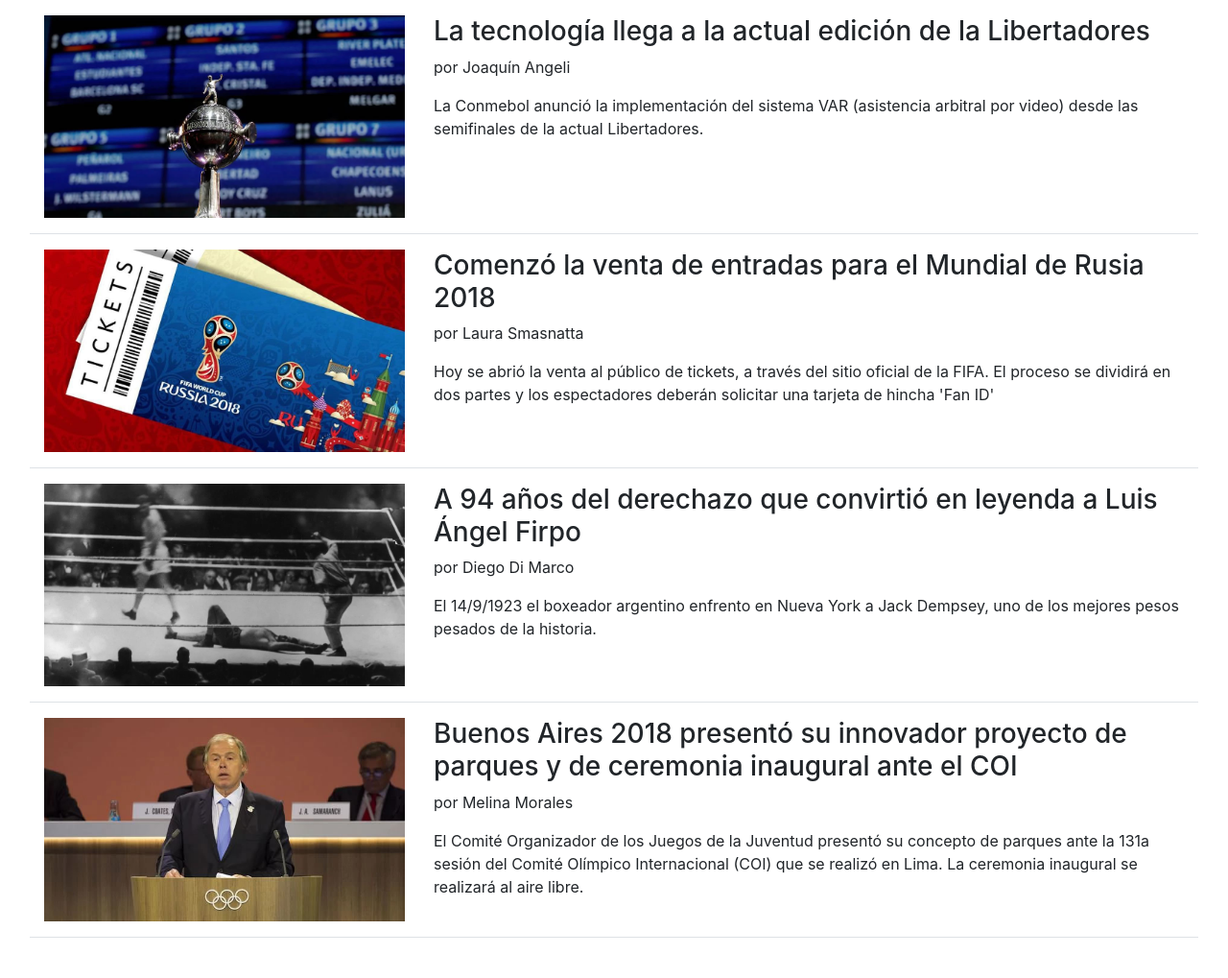
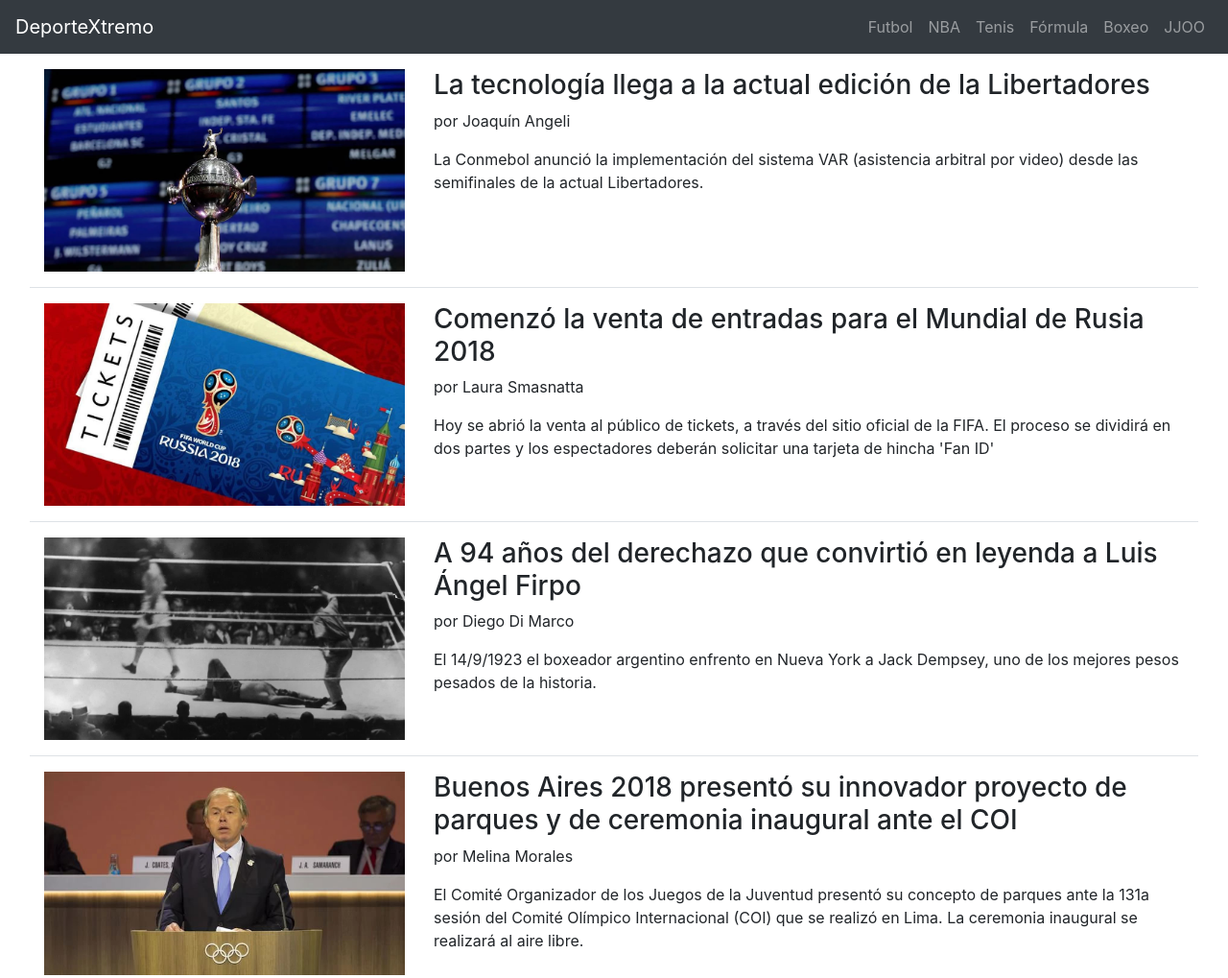
Before and after one commit to JohannaNunez/PWFE-M1-03, a plain HTML site: page index.html in a window 1280 px wide. Shown: the top 1019 px of the page at 96% size. Before the commit the page ends 977 px from the top, so only its background shows below. Drawn offline with nearby package versions, Linux system fonts and the light colour scheme.

Commit message:
Maquetando la barra de navegación

```diff
--- a/index.html
+++ b/index.html
@@ -11,6 +11,37 @@
     <title>DeporteXtremo</title>
   </head>
   <body>
+    <!-- inicio menu-->
+<nav class="navbar navbar-expand-lg navbar-dark bg-dark">
+  <a class="navbar-brand" href="#">DeporteXtremo</a>
+  <button class="navbar-toggler" type="button" data-toggle="collapse" data-target="#menu" aria-controls="navbarSupportedContent" aria-expanded="false" aria-label="Toggle navigation">
+    <span class="navbar-toggler-icon"></span>
+  </button>
+
+  <div class="collapse navbar-collapse" id="menu">
+    <ul class="navbar-nav ml-lg-auto text-center">
+      <li class="nav-item">
+        <a class="nav-link" href="#">Futbol </a>
+      </li>
+      <li class="nav-item">
+        <a class="nav-link" href="#">NBA</a>
+      </li>
+      <li class="nav-item">
+        <a class="nav-link" href="#">Tenis</a>
+      </li>
+      <li class="nav-item">
+        <a class="nav-link" href="#">Fórmula</a>
+      </li>
+      <li class="nav-item">
+        <a class="nav-link" href="#">Boxeo</a>
+      </li>
+      <li class="nav-item">
+        <a class="nav-link" href="#">JJOO</a>
+      </li>
+    </ul>
+  </div>
+</nav>
+    <!--fin menu-->
 
     <main class="container-fluid">
 <!--inicio noticia 1-->
```
